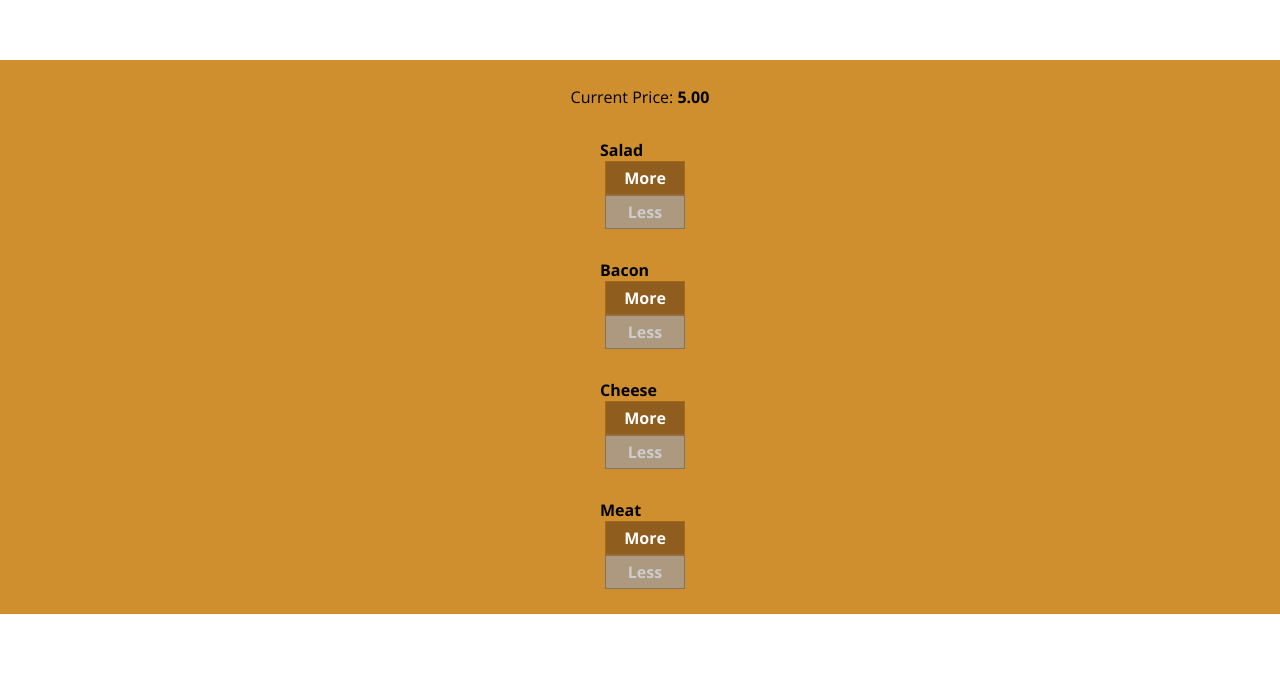
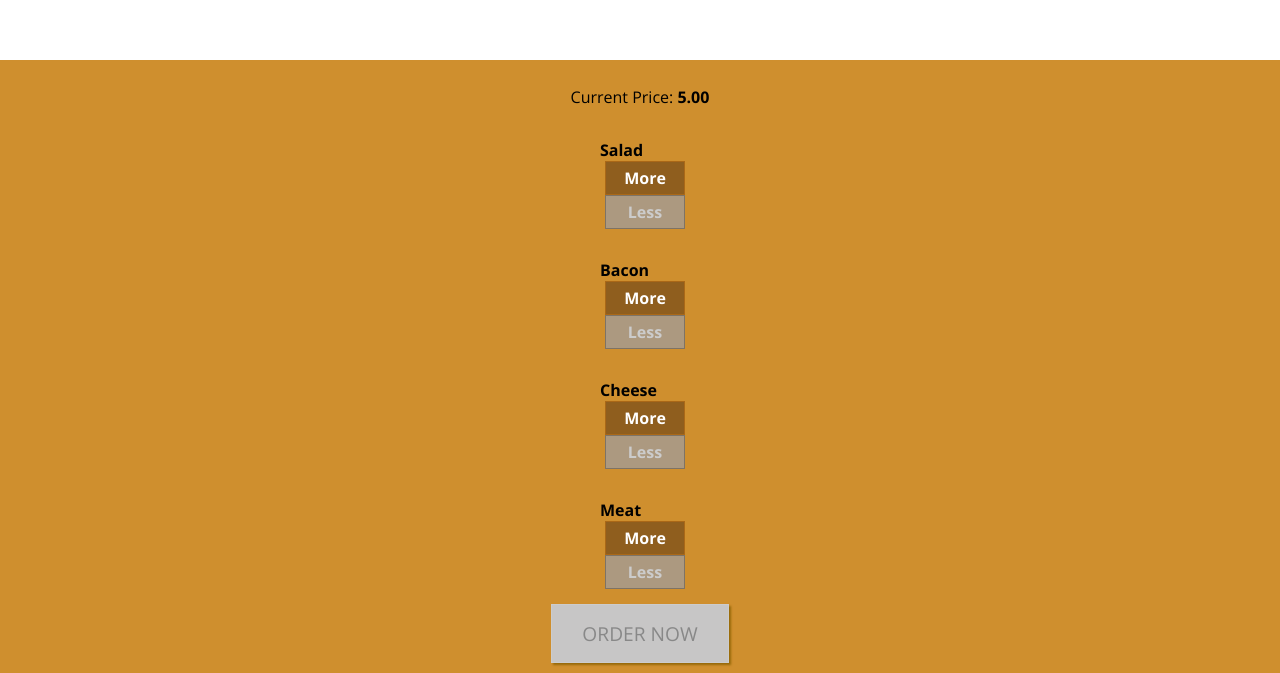
Before and after one commit to brian-liang/burger-app, a React (Create React App) app: page / in a window 1280 px wide. Shown: the part 578-1251 px from the top of the page. Before the commit the page ends 1192 px from the top, so only its background shows below. Built offline with nearby package versions, Linux system fonts and the light colour scheme.

Commit message:
Implemented Backdrop

```diff
--- a/src/components/Burger/BuildControls/BuildControls.js
+++ b/src/components/Burger/BuildControls/BuildControls.js
@@ -23,6 +23,10 @@
                     deducted={() => props.ingredientRemoved(ctrl.type)}
                     disabled={props.disabled[ctrl.type]} />
             ))}
+            <button
+                className={classes.OrderButton}
+                disabled={!props.purchaseable}
+                onClick={props.ordered}>ORDER NOW</button>
         </div>
     );
 }
--- a/src/components/Burger/BuildControls/BuildControls.module.css
+++ b/src/components/Burger/BuildControls/BuildControls.module.css
@@ -49,3 +49,43 @@
         transform: scale(1);
     }
 }
+.OrderButton {
+    background-color: #DAD735;
+    outline: none;
+    cursor: pointer;
+    border: 1px solid #966909;
+    color: #966909;
+    font-family: inherit;
+    font-size: 1.2em;
+    padding: 15px 30px;
+    box-shadow: 2px 2px 2px #966909;
+}
+
+.OrderButton:hover, .OrderButton:active {
+    background-color: #A0DB41;
+    border: 1px solid #966909;
+    color: #966909;
+}
+
+.OrderButton:disabled {
+    background-color: #C7C6C6;
+    cursor: not-allowed;
+    border: 1px solid #ccc;
+    color: #888888;
+}
+
+.OrderButton:not(:disabled) {
+    animation: enable 0.3s linear;
+}
+
+@keyframes enable {
+    0% {
+        transform: scale(1);
+    }
+    60% {
+        transform: scale(1.1);
+    }
+    100% {
+        transform: scale(1);
+    }
+}
--- /dev/null
+++ b/src/components/Burger/OrderSummary/OrderSummary.js
@@ -0,0 +1,23 @@
+import React from 'react';
+
+import Aux from '../../../hoc/Aux';
+
+const orderSummary = (props) => {
+    const ingredientSummary = Object.keys(props.ingredients)
+        .map(igKey => {
+            return <li key={igKey}>
+                <span style={{ textTransform: 'capitalize' }}>{igKey}</span> : {props.ingredients[igKey]}</li>
+        })
+
+    return (
+        <Aux>
+            <h3>Your Order</h3>
+            <p>A delicious burger with the following ingredients:</p>
+            <ul>
+                {ingredientSummary}
+            </ul>
+        </Aux>
+    );
+}
+
+export default orderSummary;
--- /dev/null
+++ b/src/components/UI/Backdrop/Backdrop.js
@@ -0,0 +1,11 @@
+import React from 'react';
+
+import classes from './Backdrop.module.css';
+
+const backdrop = (props) => {
+    return (
+        props.show ? <div className={classes.Backdrop} onClick={props.clicked}></div> : null
+    );
+}
+
+export default backdrop;
--- /dev/null
+++ b/src/components/UI/Backdrop/Backdrop.module.css
@@ -0,0 +1,9 @@
+.Backdrop {
+    width: 100%;
+    height: 100%;
+    position: fixed;
+    z-index: 100;
+    left: 0;
+    top: 0;
+    background-color: rgba(0,0,0,0.5);
+}
--- /dev/null
+++ b/src/components/UI/Modal/Modal.js
@@ -0,0 +1,23 @@
+import React from 'react';
+import classes from './Modal.module.css';
+
+import Aux from '../../../hoc/Aux';
+import Backdrop from '../Backdrop/Backdrop';
+
+const modal = (props) => {
+    return (
+        <Aux>
+            <Backdrop show={props.show} clicked={props.modalClosed} />
+            <div
+                className={classes.Modal}
+                style={{
+                    transform: props.show ? 'translateY(0)' : 'translateY(-100vh)',
+                    opacity: props.show ? '1' : '0'
+                }}>
+                {props.children}
+            </div>
+        </Aux>
+    );
+}
+
+export default modal;
--- /dev/null
+++ b/src/components/UI/Modal/Modal.module.css
@@ -0,0 +1,20 @@
+.Modal {
+    position: fixed;
+    z-index: 500;
+    background-color: white;
+    width: 70%;
+    border: 1px solid #ccc;
+    box-shadow: 1px 1px 1px black;
+    padding: 16px;
+    left: 15%;
+    top: 30%;
+    box-sizing: border-box;
+    transition: all 0.3s ease-out;
+}
+
+@media (min-width: 600px) {
+    .Modal {
+        width: 500px;
+        left: calc(50% - 250px);
+    }
+}
--- a/src/containers/BurgerBuilder/BurgerBuilder.js
+++ b/src/containers/BurgerBuilder/BurgerBuilder.js
@@ -3,6 +3,8 @@
 import Aux from '../../hoc/Aux';
 import Burger from '../../components/Burger/Burger';
 import BuildControls from '../../components/Burger/BuildControls/BuildControls';
+import Modal from '../../components/UI/Modal/Modal';
+import OrderSummary from '../../components/Burger/OrderSummary/OrderSummary';
 
 const INGREDIENT_PRICES = {
     salad: 0.5,
@@ -19,7 +21,17 @@
             cheese: 0,
             meat: 0
         },
-        totalPrice: 5
+        totalPrice: 5,
+        purchaseable: false,
+        purchasing: false
+    }
+
+    updatePurchaseState(updatedIngredients) {
+        const ingredients = {
+            ...updatedIngredients
+        }
+        const sum = Object.keys(ingredients).map(igKey => ingredients[igKey]).reduce((sum, el) => sum + el);
+        this.setState({ purchaseable: sum > 0 })
     }
 
     addIngredientHandler = (type) => {
@@ -37,6 +49,8 @@
             ingredients: updatedIngredients,
             totalPrice: newPrice
         })
+
+        this.updatePurchaseState(updatedIngredients);
     }
 
     removeIngredientHandler = (type) => {
@@ -57,6 +71,20 @@
             ingredients: updatedIngredients,
             totalPrice: newPrice
         })
+
+        this.updatePurchaseState(updatedIngredients);
+    }
+
+    purchaseHandler = () => {
+        this.setState({
+            purchasing: true
+        })
+    }
+
+    purchaseCancelHandler = () => {
+        this.setState({
+            purchasing: false
+        })
     }
 
     render() {
@@ -68,12 +96,17 @@
         }
         return (
             <Aux>
+                <Modal show={this.state.purchasing} modalClosed={this.purchaseCancelHandler}>
+                    <OrderSummary ingredients={this.state.ingredients} />
+                </Modal>
                 <Burger ingredients={this.state.ingredients} />
                 <BuildControls
                     ingredientAdded={this.addIngredientHandler}
                     ingredientRemoved={this.removeIngredientHandler}
                     disabled={disabledInfo}
-                    price={this.state.totalPrice} />
+                    price={this.state.totalPrice}
+                    purchaseable={this.state.purchaseable}
+                    ordered={this.purchaseHandler} />
             </Aux>
         );
     }
```
